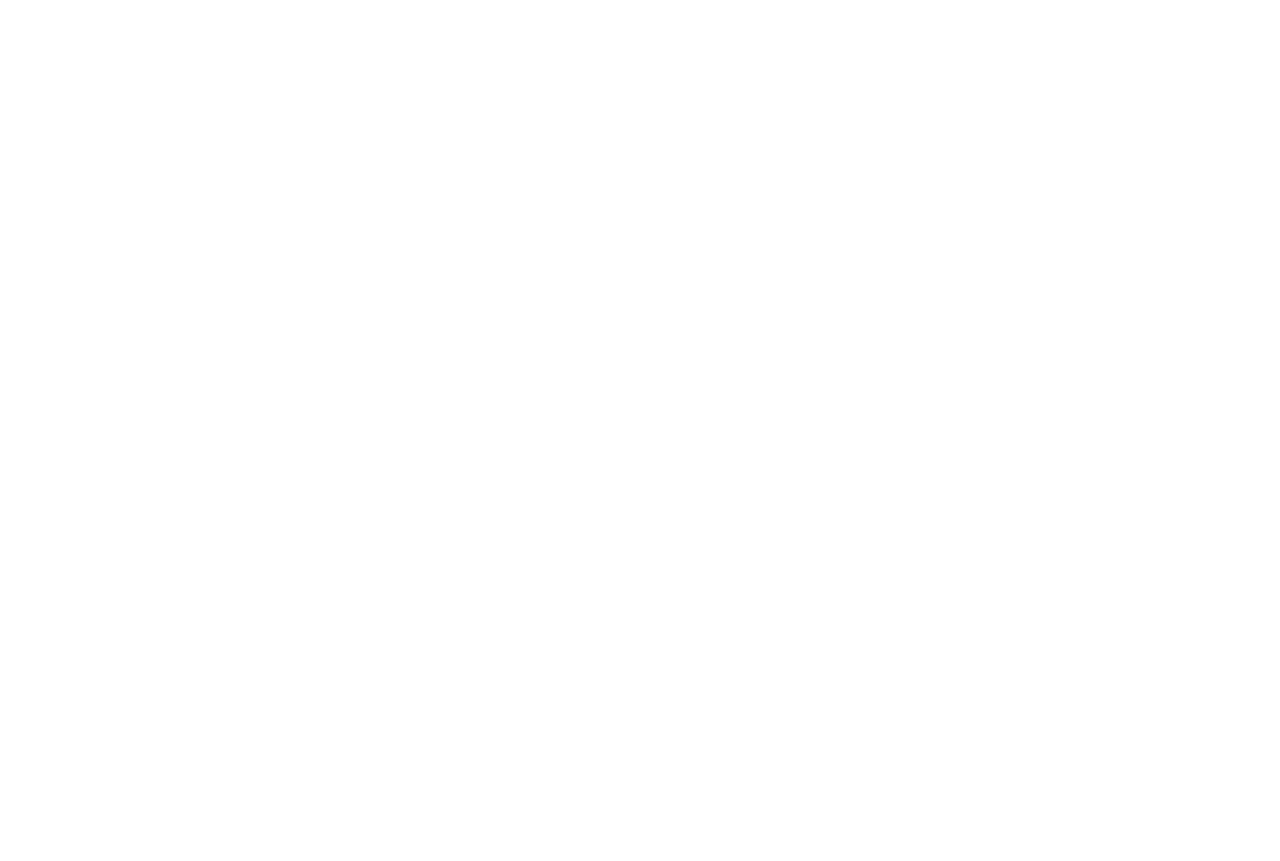
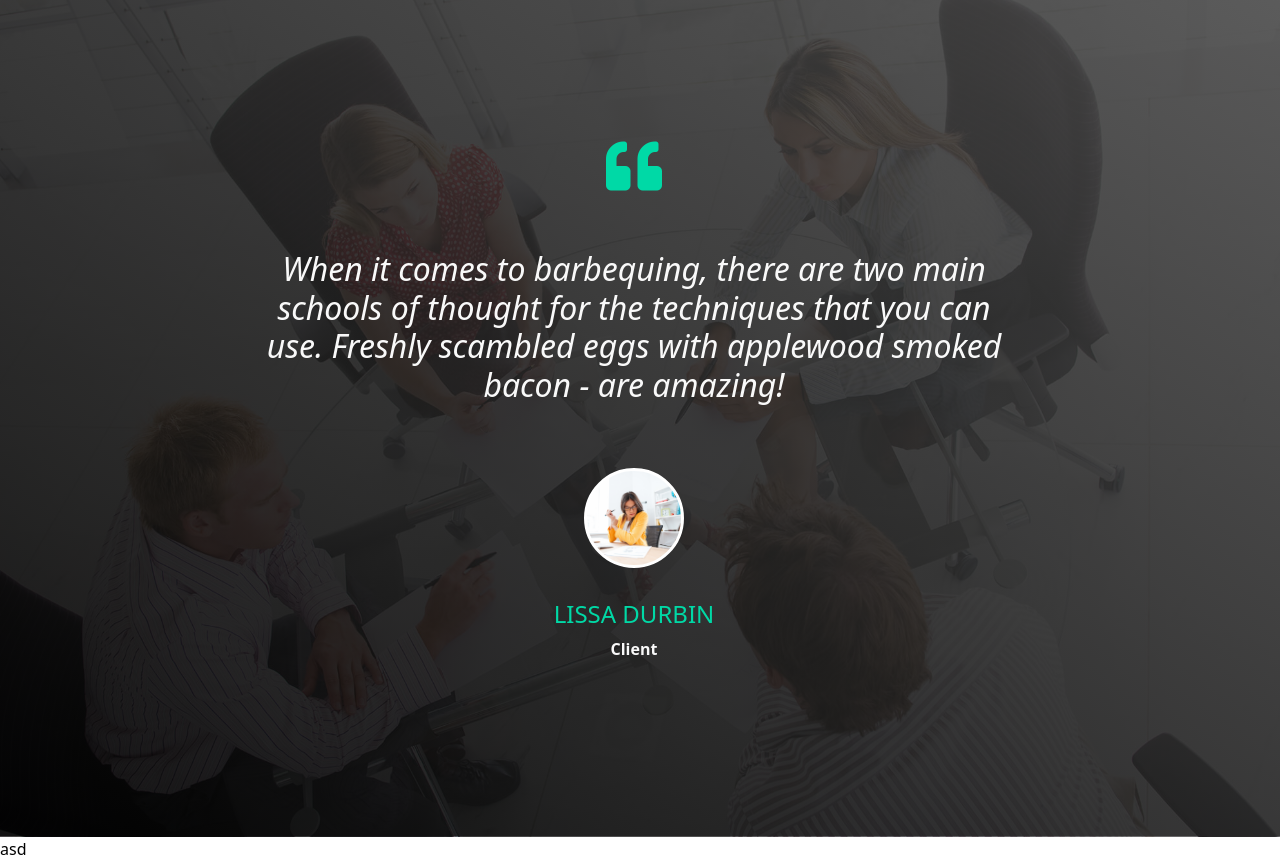
Before and after one commit to filauro1989/proj-html-vuejs, a Vue app: page / in a window 1280 px wide. Shown: the part 7660-8521 px from the top of the page. Before the commit the page ends 7662 px from the top, so only its background shows below. Built offline with nearby package versions, Linux system fonts and the light colour scheme; a web font is replaced by a local one.

Commit message:
sixthform completed

```diff
--- a/src/components/Fifthform.vue
+++ b/src/components/Fifthform.vue
@@ -94,6 +94,9 @@
             p {
                 color: $grey-text;
             }
+            .main-title {
+                padding-top: 6em;
+            }
         }
         .plan-card {
             width: 20%;
--- a/src/components/Main.vue
+++ b/src/components/Main.vue
@@ -5,6 +5,7 @@
         <Thirdform />
         <Fourthform />
         <Fifthform />
+        <Sixthform />
     </div>
 
 </template>
@@ -15,6 +16,7 @@
 import Thirdform from "./Thirdform.vue";
 import Fourthform from "./Fourthform.vue";
 import Fifthform from "./Fifthform.vue";
+import Sixthform from "./Sixthform.vue";
 
 export default {
     components: {
@@ -23,6 +25,7 @@
         Thirdform,
         Fourthform,
         Fifthform,
+        Sixthform,
     },
     name: 'Main',
 }
--- /dev/null
+++ b/src/components/Sixthform.vue
@@ -0,0 +1,62 @@
+<template>
+    <div class="container-fluid sixth-form d-flex justify-content-center align-items-center">
+        <div class="sixth-form-box w-60 d-flex flex-column justify-content-center align-items-center">
+            <i class="fas fa-quote-left"></i>
+            <h2 class="text-center">When it comes to barbequing, there are two main schools of thought for the techniques that you can use. Freshly scambled eggs with applewood smoked bacon - are amazing!</h2>
+            <div class="img-wrapper rounded-circle"></div>
+            <h4 class="text-uppercase">Lissa Durbin</h4>
+            <p>Client</p>
+        </div>
+    </div>
+</template>
+
+<script>
+export default {
+    name: 'Sixthform',
+}
+</script>
+
+<style lang="scss">
+    @import "../assets/scss/partials/_variables.scss";
+
+    .sixth-form {
+        padding: 10em;
+        background-image:
+        linear-gradient(to top right, rgba(0,0,0, 0.9), rgba(75, 75, 75, 0.9)),
+        url('../assets/img/four-businesspeople-in-a-boardroom-with-paperwork-PC4V8H4.jpg');
+        background-repeat: no-repeat;
+        background-size: cover;
+        background-position: center;
+        .sixth-form-box {
+            color: $white-text;
+            i {
+                font-size: 3.5em;
+                color: $green-text;
+                margin-bottom: 1em;
+            }
+            .img-wrapper {
+                width: 100px;
+                height: 100px;
+                margin-bottom: 2em;
+                border: 3px solid white;
+                background-image: url('../assets/img/businesswoman-analysing-document-P8WSNMC-1024x820.jpg');
+                background-repeat: no-repeat;
+                background-size: cover;
+                background-position-x: -15px;
+            }
+            h2 {
+                font-weight: normal;
+                font-style: italic;
+                margin-bottom: 2em;
+            }
+            h4 {
+                color: $green-text;
+                font-weight: normal;
+            }
+            p {
+                font-weight: bold;
+            }
+        }
+    }
+
+</style>
```
